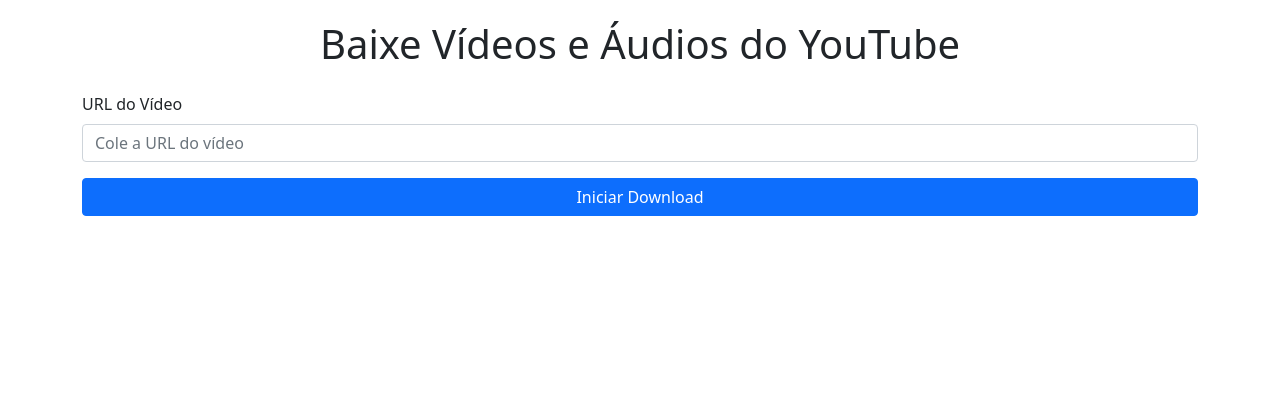
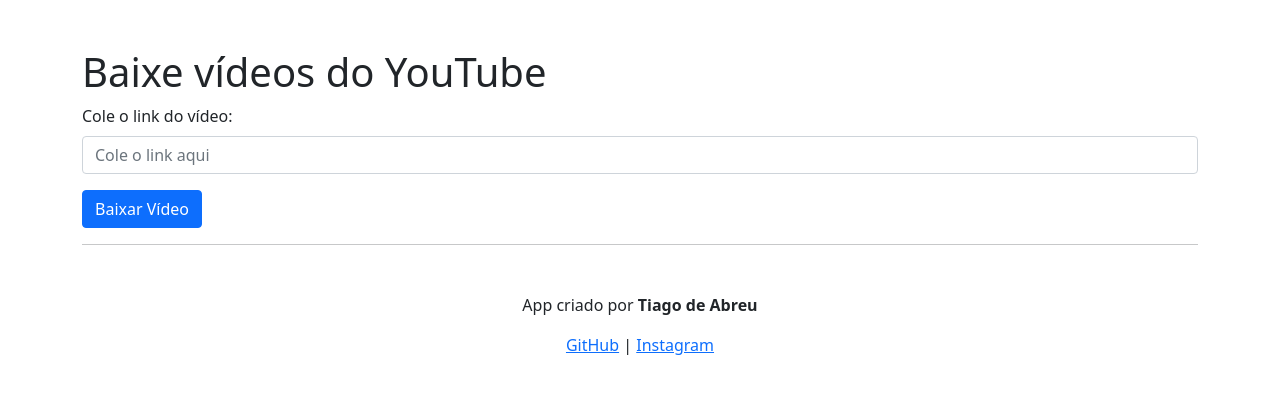
Before and after one commit to devtiagoabreu/ytsaver, a Flask app: page / in a window 1280 px wide. Shown: the top 394 px of the page. Run offline with Flask 3, Linux system fonts and the light colour scheme; some libraries are stand-ins or nearby versions.

Commit message:
Botão "Baixar Outro" + Assinatura de autoria + Estilo e animações

```diff
--- a/app.py
+++ b/app.py
@@ -59,8 +59,9 @@ def index():
         titulo = baixar_video(url, pasta, progresso_callback)
         obter_transcricao(url, pasta, titulo)
 
-        return f"Download concluído! Arquivos salvos em {pasta}"
-    return render_template("index.html")
+        return render_template("index.html", pasta=pasta, titulo=titulo)
+
+    return render_template("index.html", pasta=None)
 
 if __name__ == "__main__":
     app.run(debug=True)
--- a/templates/index.html
+++ b/templates/index.html
@@ -1,83 +1,44 @@
 <!DOCTYPE html>
-<html lang="pt">
+<html lang="pt-br">
 <head>
     <meta charset="UTF-8">
     <meta name="viewport" content="width=device-width, initial-scale=1.0">
-    <title>Youtube Downloader</title>
-    <!-- Adicionando Bootstrap para estilização -->
-    <link href="https://cdn.jsdelivr.net/npm/bootstrap@5.1.0/dist/css/bootstrap.min.css" rel="stylesheet">
+    <title>YT Saver</title>
+    <link href="https://cdn.jsdelivr.net/npm/bootstrap@5.1.3/dist/css/bootstrap.min.css" rel="stylesheet">
+    <script src="https://cdn.jsdelivr.net/npm/sweetalert2@11"></script>
     <style>
-        body {
-            padding: 20px;
-        }
-        .progress-container {
-            margin-top: 20px;
-        }
-        #progress-bar {
-            width: 0%;
+        .progress-bar {
+            transition: width 0.5s;
         }
     </style>
 </head>
 <body>
-    <div class="container">
-        <h1 class="text-center mb-4">Baixe Vídeos e Áudios do YouTube</h1>
-        <form id="urlForm" method="POST">
+    <div class="container mt-5">
+        <h1>Baixe vídeos do YouTube</h1>
+        <form method="POST">
             <div class="mb-3">
-                <label for="url" class="form-label">URL do Vídeo</label>
-                <input type="text" class="form-control" id="url" name="url" placeholder="Cole a URL do vídeo" required>
+                <label for="url" class="form-label">Cole o link do vídeo:</label>
+                <input type="url" class="form-control" id="url" name="url" required placeholder="Cole o link aqui">
             </div>
-            <button type="submit" class="btn btn-primary w-100">Iniciar Download</button>
+            <button type="submit" class="btn btn-primary">Baixar Vídeo</button>
         </form>
 
-        <div class="progress-container" id="progress-container" style="display:none;">
-            <label for="progress-bar">Progresso</label>
-            <div class="progress">
-                <div id="progress-bar" class="progress-bar progress-bar-striped progress-bar-animated" role="progressbar" aria-valuenow="0" aria-valuemin="0" aria-valuemax="100" style="width: 0%"></div>
-            </div>
-        </div>
+        {% if pasta %}
+        <hr>
+        <h3>Download Concluído!</h3>
+        <p>Os arquivos foram salvos em <strong>{{ pasta }}</strong></p>
+        <p>Vídeo: <a href="{{ pasta }}/{{ titulo }}.mp4" download>{{ titulo }}.mp4</a></p>
+        <p>Áudio: <a href="{{ pasta }}/{{ titulo }}.mp3" download>{{ titulo }}.mp3</a></p>
+        <p>Transcrição: <a href="{{ pasta }}/{{ titulo }}.txt" download>{{ titulo }}.txt</a></p>
+        <br>
+        <button class="btn btn-secondary" onclick="window.location.reload();">Baixar Outro</button>
+        {% endif %}
 
-        <div class="alert alert-success mt-4" id="result" style="display:none;"></div>
+        <hr>
+        <footer class="text-center mt-5">
+            <p>App criado por <strong>Tiago de Abreu</strong></p>
+            <p><a href="https://github.com/devtiagoabreu" target="_blank">GitHub</a> | <a href="https://www.instagram.com/devtiagoabreu/" target="_blank">Instagram</a></p>
+        </footer>
     </div>
-
-    <!-- Scripts -->
-    <script src="https://cdn.jsdelivr.net/npm/bootstrap@5.1.0/dist/js/bootstrap.bundle.min.js"></script>
-    <script src="https://code.jquery.com/jquery-3.6.0.min.js"></script>
-    <script>
-        $(document).ready(function() {
-            $('#urlForm').on('submit', function(event) {
-                event.preventDefault();
-                var url = $('#url').val();
-
-                $('#progress-container').show();
-                $('#progress-bar').css('width', '0%');
-
-                $.ajax({
-                    url: '/',
-                    method: 'POST',
-                    data: { url: url },
-                    xhr: function() {
-                        var xhr = new XMLHttpRequest();
-                        xhr.upload.addEventListener("progress", function(event) {
-                            if (event.lengthComputable) {
-                                var percent = (event.loaded / event.total) * 100;
-                                $('#progress-bar').css('width', percent + '%');
-                            }
-                        });
-                        return xhr;
-                    },
-                    success: function(response) {
-                        $('#progress-bar').css('width', '100%');
-                        $('#result').text('Download concluído! Arquivos salvos em sua área de trabalho.');
-                        $('#result').show();
-                    },
-                    error: function(xhr, status, error) {
-                        $('#progress-bar').css('width', '0%');
-                        $('#result').text('Ocorreu um erro ao processar o download. Tente novamente.');
-                        $('#result').show();
-                    }
-                });
-            });
-        });
-    </script>
 </body>
 </html>
```
